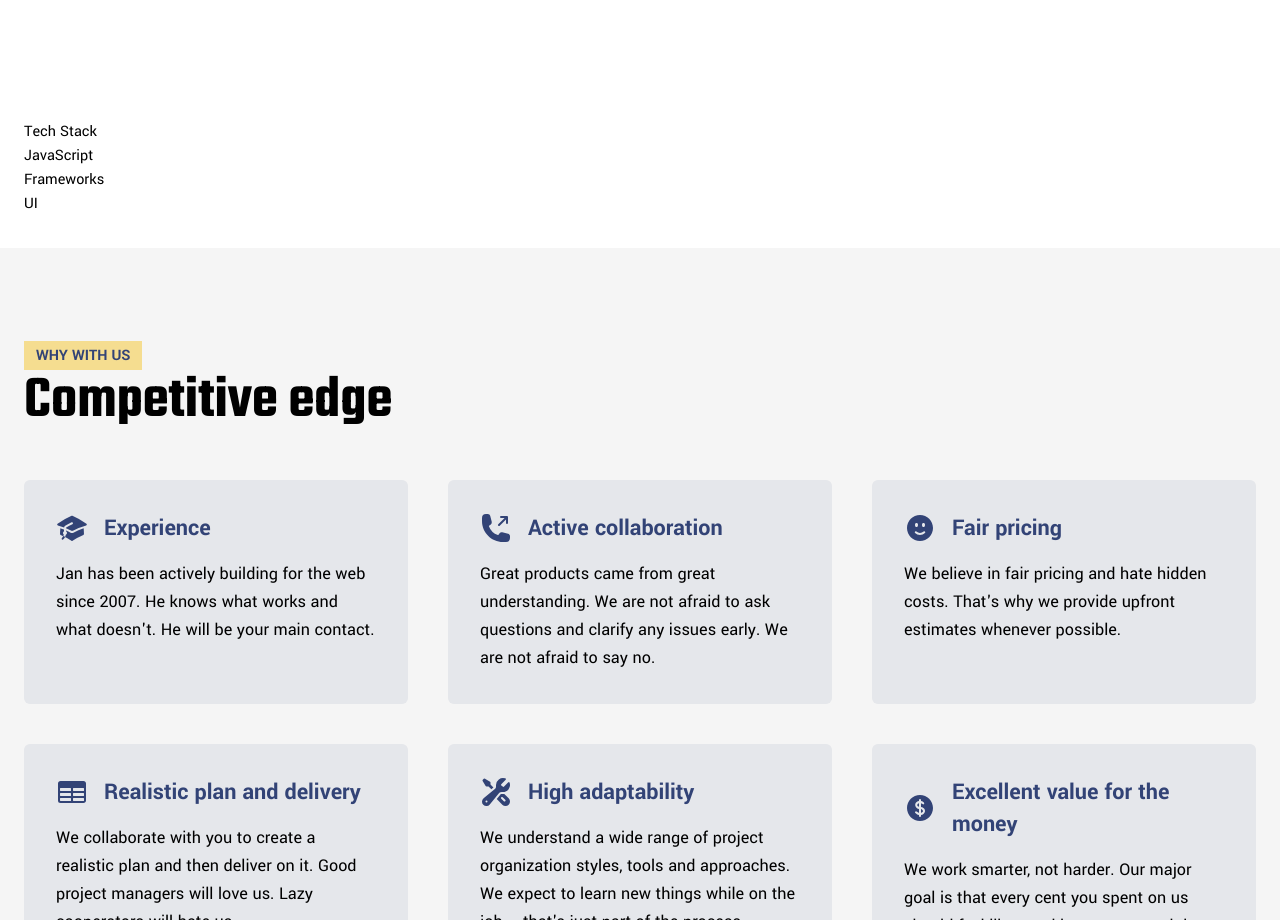
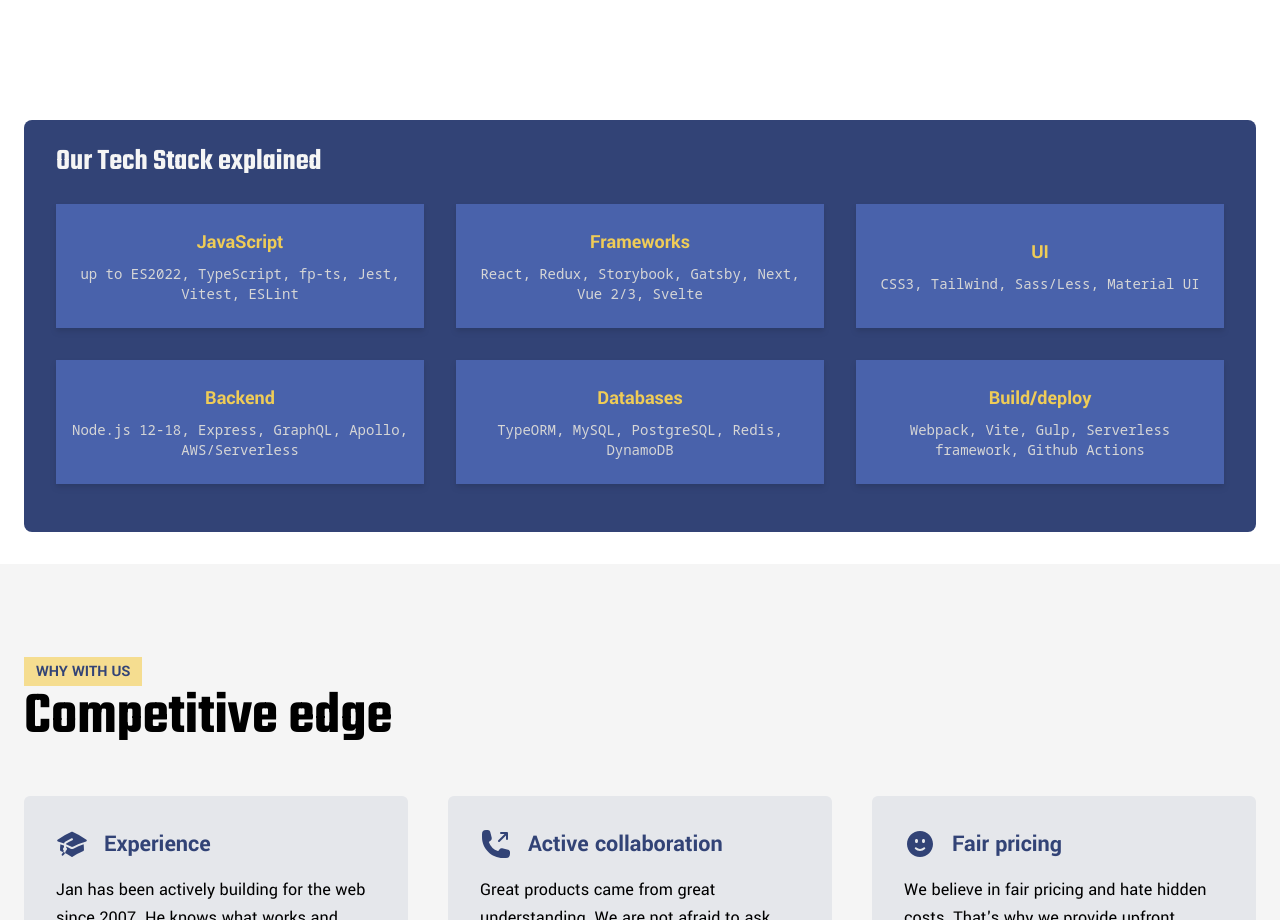
Before and after one commit to invenus-dev/invenus-dev-website, a React (Vite) app: page / in a window 1280 px wide. Shown: the part 1140-2060 px from the top of the page. Built offline with nearby package versions, Linux system fonts and the light colour scheme.

Commit message:
feat: tech stack base layout

```diff
--- a/index.html
+++ b/index.html
@@ -57,7 +57,7 @@
         </div>
       </div>
     </main>
-    <section class="container mx-auto py-32">
+    <section class="md:container md:mx-auto py-32">
       <div class="flex">
         <div class="hidden w-1/3 items-center justify-center text-lg lg:flex">
           <div
@@ -91,12 +91,12 @@
       </div>
     </section>
     <section class="py-8">
-      <div class="container mx-auto px-8 lg:px-6">
+      <div class="md:container md:mx-auto sm:px-8 lg:px-6">
         <div id="tech-stack" data-stack-file="/src/data/tech-stack.json"></div>
       </div>
     </section>
     <section class="bg-tertiary-grade1 py-24">
-      <div class="container mx-auto px-8 lg:px-6">
+      <div class="md:container md:mx-auto px-8 lg:px-6">
         <div class="mainbody mb-12">
           <span class="headnote">Why with us</span>
           <h2>Competitive edge</h2>
--- a/src/TechStack.tsx
+++ b/src/TechStack.tsx
@@ -1,6 +1,11 @@
 import useSWR from 'swr';
+import AllStacks from 'components/TechStack/AllStacks';
+import StackNavigation from 'components/TechStack/StackNavigation';
+import OneStack from 'components/TechStack/OneStack';
 
-type StackTechnology = {
+import { useState } from 'react';
+
+export type StackTechnology = {
   title: string;
   trivia: string;
   hash: string;
@@ -13,18 +18,30 @@ type Props = {
 
 const TechStack = ({ stackFile }: Props) => {
   const { data, error, isLoading } = useSWR<StackTechnology[]>(stackFile);
+  const [currentStackHash, setCurrentStackHash] = useState<string | null>(null);
 
-  if (isLoading) return <div>Loading...</div>;
-  if (error) return <div>Error while loading data</div>;
+  const onSelectHandler = (stackHash: string) => {
+    setCurrentStackHash(stackHash === currentStackHash ? null : stackHash);
+  };
+
+  const currentStack = data?.find(({ hash }) => hash === currentStackHash);
 
   return (
-    <div>
-      <h2>Tech Stack</h2>
-      <ul>
-        {data?.map((tech) => (
-          <li key={tech.hash}>{tech.title}</li>
-        ))}
-      </ul>
+    <div className="bg-primary px-6 pb-12 pt-6 text-tertiary-grade1 sm:rounded-lg sm:px-8">
+      <h3 className="mb-6 font-heading text-3xl">Our Tech Stack explained</h3>
+      {isLoading && <div>Loading...</div>}
+      {error && <div>Error while loading data</div>}
+      {data && currentStackHash && (
+        <>
+          <StackNavigation
+            stacks={data}
+            currentStackHash={currentStackHash}
+            onSelect={onSelectHandler}
+          />
+          {currentStack && <OneStack stack={currentStack} />}
+        </>
+      )}
+      {data && !currentStackHash && <AllStacks stacks={data} onSelect={onSelectHandler} />}
     </div>
   );
 };
--- /dev/null
+++ b/src/components/TechStack/AllStacks.tsx
@@ -0,0 +1,25 @@
+import { StackTechnology } from 'TechStack';
+
+type Props = {
+  stacks: StackTechnology[];
+  onSelect: (stackHash: string) => void;
+};
+
+const AllStacks = ({ stacks, onSelect }: Props) => {
+  return (
+    <div className="grid grid-cols-1 gap-4 xs:grid-cols-2 sm:grid-cols-3 sm:gap-8">
+      {stacks.map(({ hash, title, techs }) => (
+        <button
+          key={hash}
+          className="cursor-pointer bg-primary-light px-4 py-6 drop-shadow-md hover:translate-x-px hover:translate-y-px"
+          onClick={() => onSelect(hash)}
+        >
+          <h4 className="text-xl font-semibold text-secondary-dark">{title}</h4>
+          <p className="mt-2 font-mono text-sm text-tertiary-grade4">{techs.join(', ')}</p>
+        </button>
+      ))}
+    </div>
+  );
+};
+
+export default AllStacks;
--- /dev/null
+++ b/src/components/TechStack/OneStack.tsx
@@ -0,0 +1,28 @@
+import { StackTechnology } from 'TechStack';
+
+type Props = {
+  stack: StackTechnology;
+};
+
+const OneStack = ({ stack }: Props) => {
+  return (
+    <div className="px-2 py-8">
+      <div className="flex flex-col space-y-8 md:flex-row md:items-center md:space-x-16">
+        <div className="md:w-1/4 xl:w-1/3">
+          <h4 className="font-mono font-semibold text-secondary">Technologies used:</h4>
+          <ul className="mt-4  list-disc pl-5 font-mono xl:columns-2">
+            {stack.techs.map((tech) => (
+              <li key={tech}>{tech}</li>
+            ))}
+          </ul>
+        </div>
+        <div className="md:w-3/4 xl:w-2/3">
+          <h5 className="text-2xl">Our Story</h5>
+          <p className="mt-2">{stack.trivia}</p>
+        </div>
+      </div>
+    </div>
+  );
+};
+
+export default OneStack;
--- /dev/null
+++ b/src/components/TechStack/StackNavigation.tsx
@@ -0,0 +1,27 @@
+import { StackTechnology } from 'TechStack';
+
+type Props = {
+  stacks: StackTechnology[];
+  currentStackHash: string | null;
+  onSelect: (stackHash: string) => void;
+};
+
+const StackNavigation = ({ stacks, currentStackHash, onSelect }: Props) => {
+  return (
+    <ul className="flex justify-start space-x-6">
+      {stacks.map(({ hash, title }) => (
+        <li key={hash} className="">
+          <a
+            className={currentStackHash === hash ? 'tech-nav active' : 'tech-nav'}
+            href={`#${hash}`}
+            onClick={() => onSelect(hash)}
+          >
+            {title}
+          </a>
+        </li>
+      ))}
+    </ul>
+  );
+};
+
+export default StackNavigation;
--- a/src/css/main.css
+++ b/src/css/main.css
@@ -79,4 +79,12 @@
   @apply mt-4 text-lg;
 }
 
+.tech-nav {
+  @apply inline-block rounded-full bg-primary-dark px-6 py-2 font-semibold tracking-wide text-tertiary hover:text-secondary;
+}
+
+.tech-nav.active {
+  @apply bg-secondary text-primary;
+}
+
 @tailwind utilities;
--- a/src/data/tech-stack.json
+++ b/src/data/tech-stack.json
@@ -4,11 +4,11 @@
     "trivia": "being in touch with JavaScript since the early years, we have a deep knowledge and daily hands-on experience. We're able to set up or reuse existing project environment. We embrace TypeScript for type safety and code annotations. We use ESLint and simmilar to keep unified code style. We've experienced test-driven development with Jest or Vite as unit test tools. Most recently, we've been exploring fp-ts to embrace functional programming paradigms.",
     "hash": "javascript",
     "techs": [
-      "up to ES2022 specification",
+      "up to ES2022",
       "TypeScript",
       "fp-ts",
       "Jest",
-      "Vite",
+      "Vitest",
       "ESLint"
     ]
   },
@@ -19,6 +19,7 @@
     "techs": [
       "React",
       "Redux",
+      "Storybook",
       "Gatsby",
       "Next",
       "Vue 2/3",
@@ -35,5 +36,41 @@
       "Sass/Less",
       "Material UI"
     ]
+  },
+  {
+    "title": "Backend",
+    "trivia": "being in touch with JavaScript since the early years, we have a deep knowledge and daily hands-on experience. We're able to set up or reuse existing project environment. We embrace TypeScript for type safety and code annotations. We use ESLint and simmilar to keep unified code style. We've experienced test-driven development with Jest or Vite as unit test tools. Most recently, we've been exploring fp-ts to embrace functional programming paradigms.",
+    "hash": "backend",
+    "techs": [
+      "Node.js 12-18",
+      "Express",
+      "GraphQL",
+      "Apollo",
+      "AWS/Serverless"
+    ]
+  },
+  {
+    "title": "Databases",
+    "trivia": "our framework experience is lined up React. We started with class-based approach in the early years and gradually shifted towards functional components and hooks, always adopting best practises. We have experience in integrating React with Redux for advanced state management. Gatsby and later Next was used on several project from websites to complex applications. We're also having a working hands-on experience with Vue, mostly in stand-alone sections of larger projects.",
+    "hash": "databases",
+    "techs": [
+      "TypeORM",
+      "MySQL",
+      "PostgreSQL",
+      "Redis",
+      "DynamoDB"
+    ]
+  },
+  {
+    "title": "Build/deploy",
+    "trivia": "the core technology is CSS3, which we applied on many website projects over the years. We are able to exploit the advantages of Sass or Less, such as nesting or mixins. Also experienced a lot of Material UI on app-style interfaces such as admins or dashboards. Most recently we've embraced Tailwind as a first choice when starting new web projects, to achieve perfect mix of development experience and website performance.",
+    "hash": "build-deploy",
+    "techs": [
+      "Webpack",
+      "Vite",
+      "Gulp",
+      "Serverless framework",
+      "Github Actions"
+    ]
   }
 ]
```
